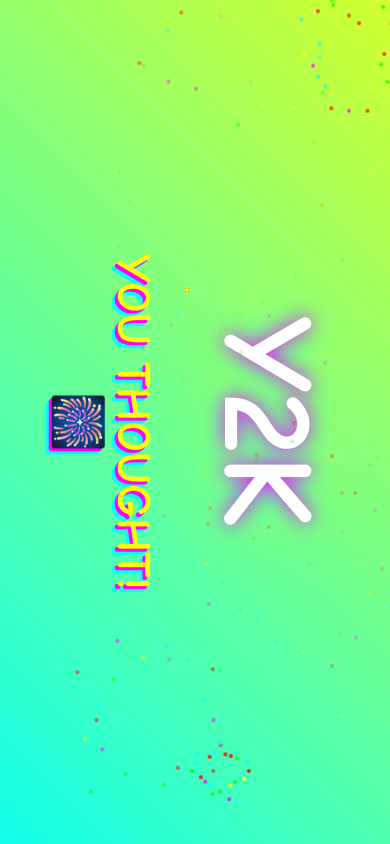
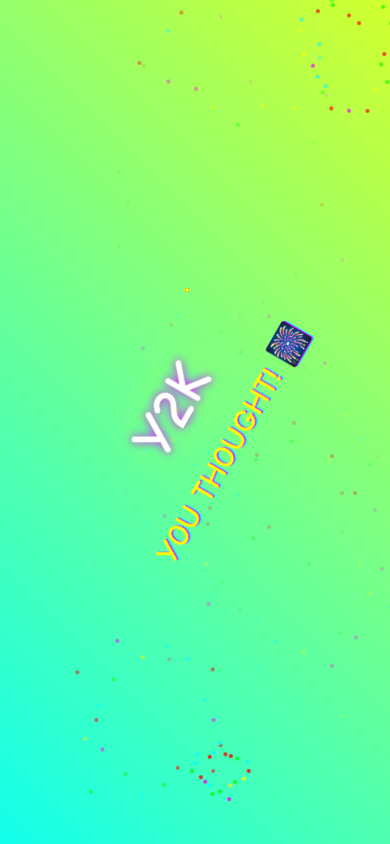
Before and after one commit to ellieapple/marketing_modules, a plain HTML site: page you_thought.html in a window 390 px wide. Shown: the top 844 px of the page. Drawn offline with Linux system fonts and the light colour scheme.

Commit message:
Add files via upload

```diff
--- a/you_thought.html
+++ b/you_thought.html
@@ -2,6 +2,7 @@
 <html>
 <head>
     <title>🎉 Y2K PARTY 🎉</title>
+    <meta name="viewport" content="width=device-width, initial-scale=1.0">
     <style>
         * { margin: 0; padding: 0; box-sizing: border-box; }
 
@@ -15,6 +16,7 @@
             align-items: center;
             justify-content: center;
             height: 100vh;
+            padding: 20px;
         }
 
         @keyframes gradient {
@@ -26,6 +28,7 @@
         .container {
             text-align: center;
             animation: spin 4s linear infinite;
+            max-width: 90vw;
         }
 
         @keyframes spin {
@@ -34,10 +37,10 @@
         }
 
         h1 {
-            font-size: 8rem;
+            font-size: clamp(3rem, 15vw, 8rem);
             color: white;
             text-shadow: 0 0 20px #ff00ff, 0 0 40px #00ffff, 0 0 60px #ffff00;
-            margin-bottom: 2rem;
+            margin-bottom: 1rem;
             animation: pulse 1s ease-in-out infinite;
         }
 
@@ -47,10 +50,11 @@
         }
 
         .message {
-            font-size: 3rem;
+            font-size: clamp(1.5rem, 8vw, 3rem);
             color: #ffff00;
-            text-shadow: 3px 3px 0 #ff00ff, 6px 6px 0 #00ffff;
+            text-shadow: 2px 2px 0 #ff00ff, 4px 4px 0 #00ffff;
             font-weight: bold;
+            word-wrap: break-word;
         }
 
         .firework {
@@ -64,6 +68,21 @@
         @keyframes firework {
             0% { transform: translate(0, 0); opacity: 1; }
             100% { transform: translate(var(--x), var(--y)); opacity: 0; }
+        }
+
+        /* Mobile optimizations */
+        @media (max-width: 768px) {
+            .container {
+                animation: spin 6s linear infinite; /* Slower on mobile */
+            }
+
+            h1 {
+                text-shadow: 0 0 10px #ff00ff, 0 0 20px #00ffff, 0 0 30px #ffff00;
+            }
+
+            .message {
+                text-shadow: 1px 1px 0 #ff00ff, 2px 2px 0 #00ffff;
+            }
         }
     </style>
 </head>
```
